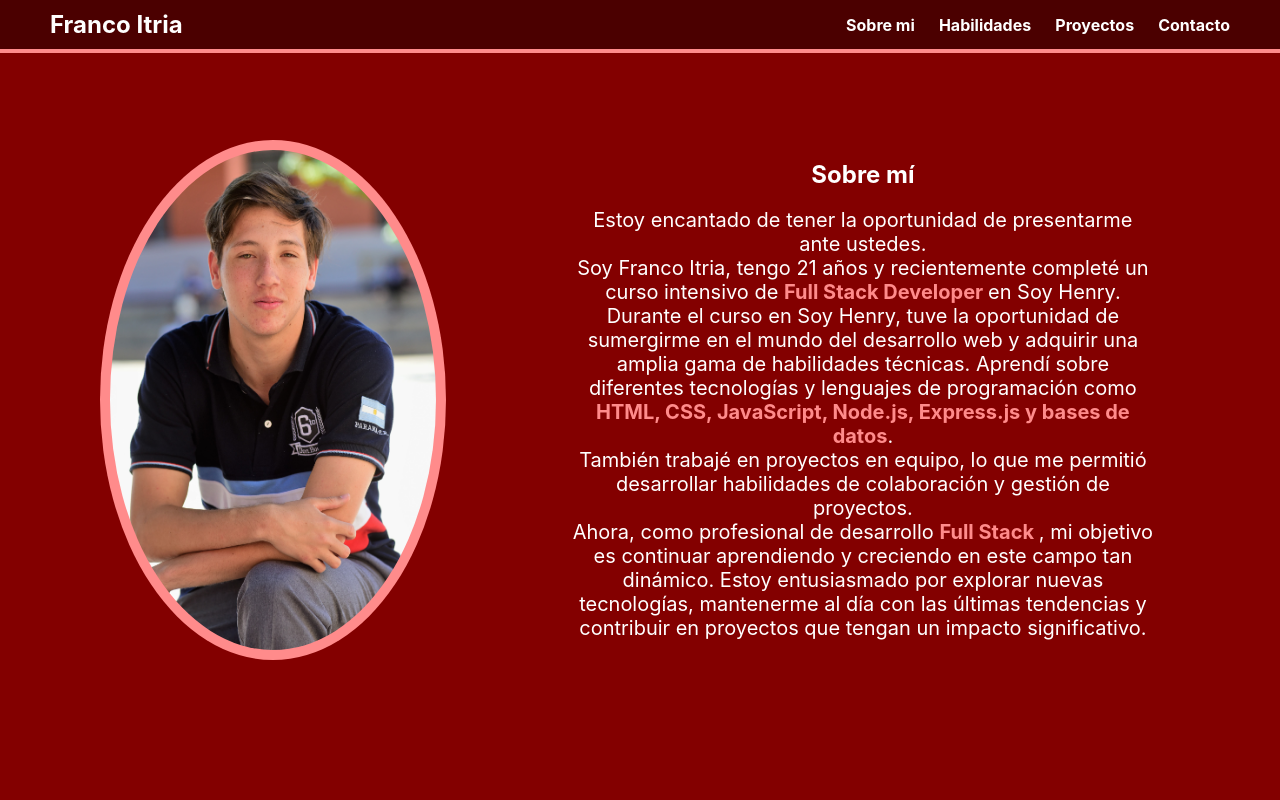
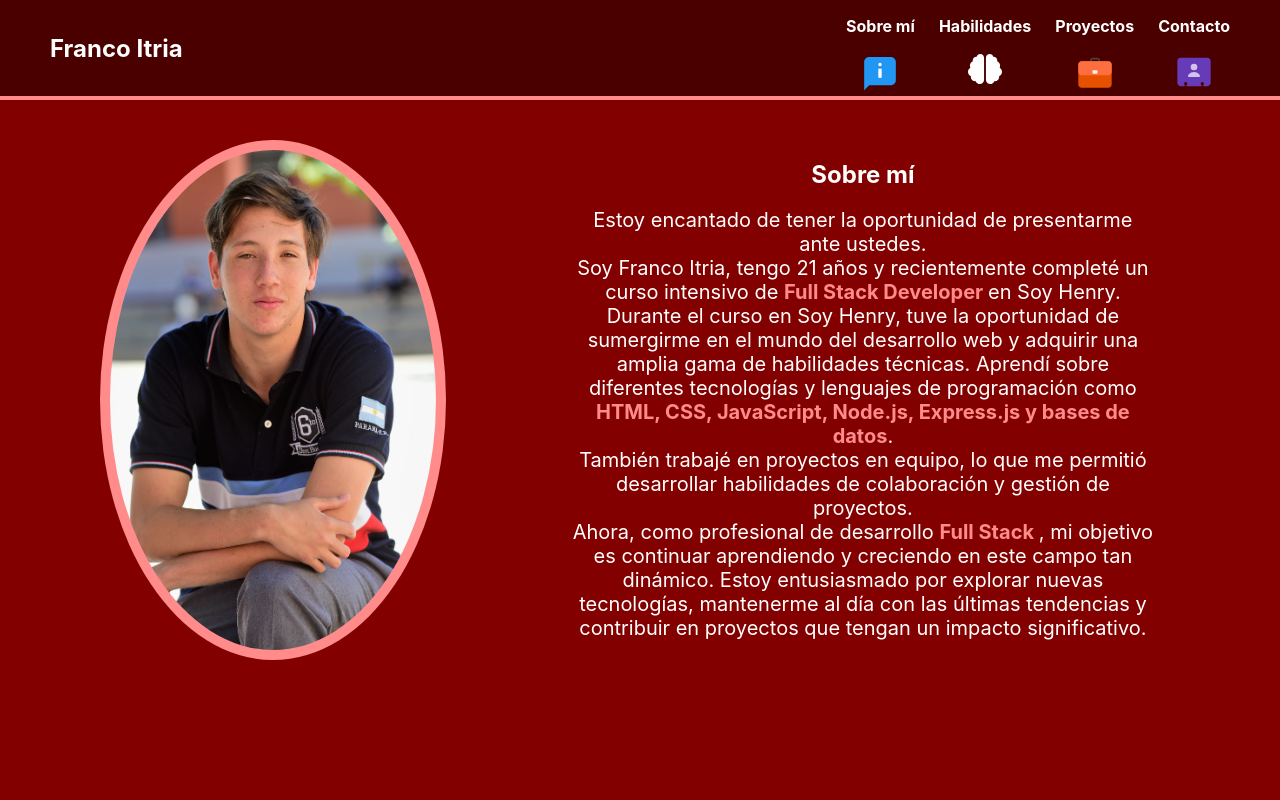
Before and after one commit to fran-itria/portafolio, a React (Create React App) app in the folder Front/: page / in a window 1280 px wide. Shown: the top 800 px of the page. Built offline with nearby package versions, Linux system fonts and the light colour scheme.

Commit message:
Added icon

```diff
--- a/Front/src/components/nav/nav.jsx
+++ b/Front/src/components/nav/nav.jsx
@@ -1,11 +1,16 @@
-import { useState } from "react";
+/* eslint-disable eqeqeq */
+// import { useState } from "react";
+import { FcAbout } from "react-icons/fc";
+import { FaBrain } from "react-icons/fa";
+import { FcBriefcase } from "react-icons/fc";
+import { FcBusinessContact } from "react-icons/fc";
 import style from "./nav.module.css";
 
 export default function Nav() {
-  const [active, setActive] = useState();
-  const handleActive = (event) => {
-    setActive(event.target.name);
-  };
+  // const [active, setActive] = useState();
+  // const handleActive = (event) => {
+  //   setActive(event.target.name);
+  // };
 
   return (
     <nav className={style.nav}>
@@ -14,34 +19,43 @@ export default function Nav() {
         <a
           href="#about"
           name="about"
-            className={active == "about" ? style.active : style.button}
-            onClick={(event) => handleActive(event)}
+          className={style.button}
+          // onClick={(event) => handleActive(event)}
         >
-            Sobre mi
+          {/* <SiAboutdotme size={40} color="black" /> */}
+          <p> Sobre mí </p>
+          <FcAbout size={40} color="black" />
+          {/* Sobre mi */}
         </a>
         <a
           href="#skills"
           name="skills"
-            className={active == "skills" ? style.active : style.button}
-            onClick={(event) => handleActive(event)}
+          className={style.button}
+          // onClick={(event) => handleActive(event)}
         >
-            Habilidades
+          <p> Habilidades </p>
+          <FaBrain size={34} />
+          {/* Habilidades */}
         </a>
         <a
           href="#proyects"
           name="proyects"
-            className={active == "proyects" ? style.active : style.button}
-            onClick={(event) => handleActive(event)}
+          className={style.button}
+          // onClick={(event) => handleActive(event)}
         >
-            Proyectos
+          <p>Proyectos </p>
+          <FcBriefcase size={40} color="lightblue" />
+          {/* Proyectos */}
         </a>
         <a
           href="#contact"
           name="contact"
-            className={active == "contact" ? style.active : style.button}
-            onClick={(event) => handleActive(event)}
+          className={style.button}
+          // onClick={(event) => handleActive(event)}
         >
-            Contacto
+          <p>Contacto </p>
+          <FcBusinessContact size={40} color="white" />
+          {/* Contacto */}
         </a>
       </div>
     </nav>
```
Lines whose indentation alone changed are shown as unchanged.
